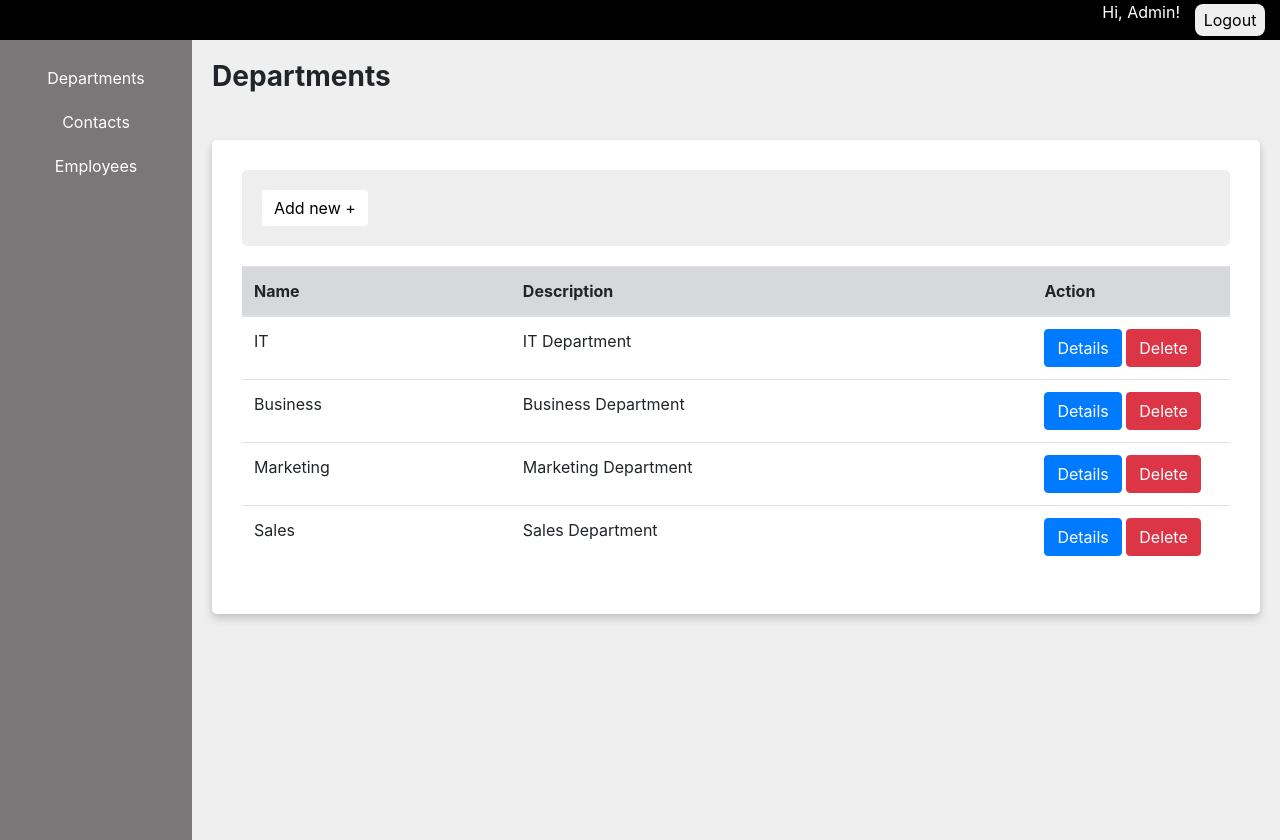
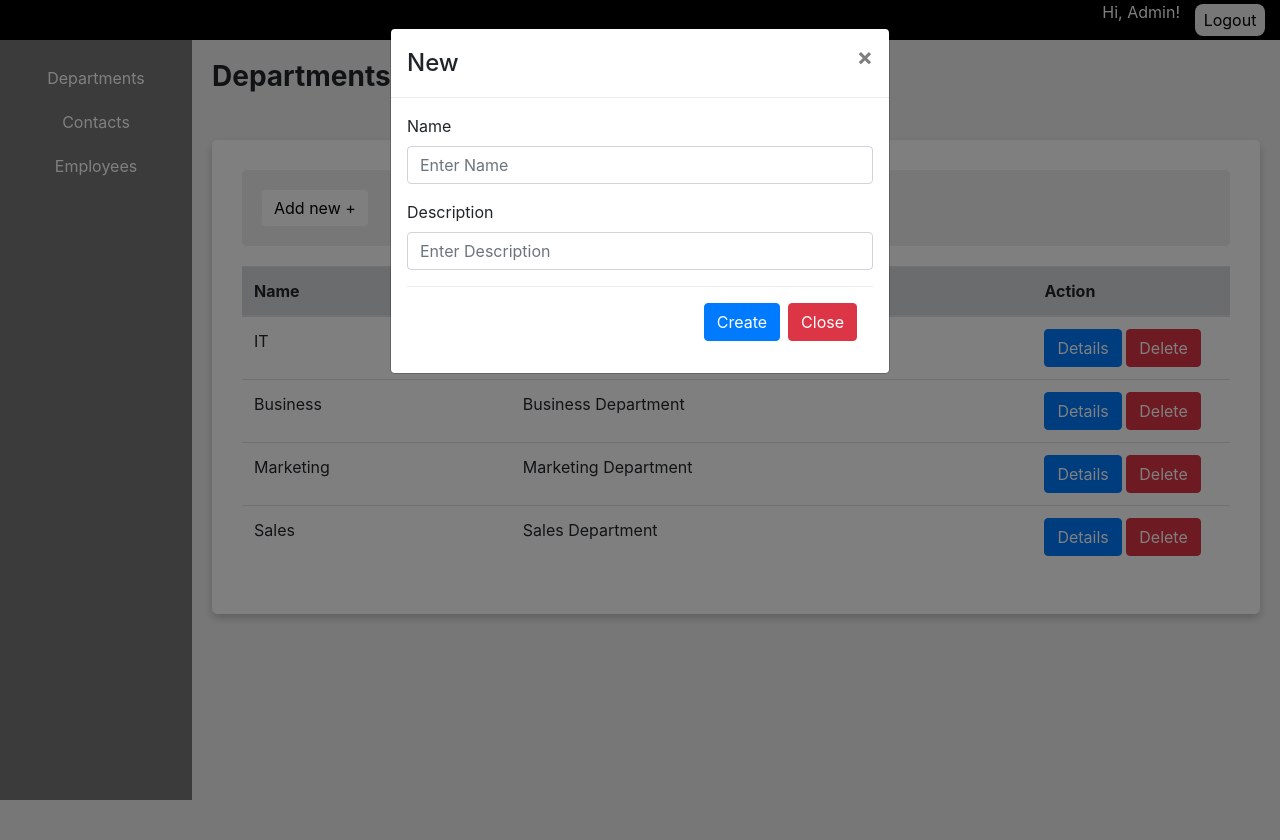
Before and after one commit to hothanhtuan1209/python-training, a Django app: page /departments in a window 1280 px wide, after a click on "Add new +". After the commit the page ends 800 px from the top, so only its background shows below. Run offline with Django 4.2, Linux system fonts and the light colour scheme; a user stored in the database is signed in; data comes from the database, SQL or seed files in the repository; some libraries are stand-ins or nearby versions.

Commit message:
Create model form to create new department

```diff
--- a/django/manager_employees/departments/templates/list.html
+++ b/django/manager_employees/departments/templates/list.html
@@ -1,5 +1,5 @@
 {% extends 'base.html' %} {% load static %}
-<link rel="stylesheet" href="{% static 'css/list.css.css' %}" />
+<link rel="stylesheet" href="{% static 'css/department.css' %}" />
 
 {% block content %}
 
@@ -77,4 +77,42 @@
   </div>
 </div>
 
+<!-- Modal Create -->
+<div class="modal" id="myModalCreate">
+  <div class="modal-dialog">
+    <div class="modal-content">
+      <!-- Modal Header -->
+      <div class="modal-header">
+        <h4 class="modal-title">New</h4>
+        <button type="button" class="close" data-dismiss="modal">
+          &times;
+        </button>
+      </div>
+
+      <!-- Modal body -->
+      <div class="modal-body">
+        <form id="myForm" method="post" action="{% url 'create_department' %}">
+          {% csrf_token %}
+          <div class="form-group">
+            <label for="inputName">Name</label>
+            <input type="text" class="form-control" id="inputName" name="name" placeholder="Enter Name" onfocus="clearErrorMessageName();">
+            <div id="error-message_name" style="color: red;"></div>
+          </div>
+          <div class="form-group">
+            <label for="inputDescription">Description</label>
+            <input type="text" class="form-control" id="inputDescription" name="description" placeholder="Enter Description" onfocus="clearErrorMessageDes();">
+            <div id="error-message_description" style="color: red;"></div>
+          </div>
+          <div class="modal-footer">
+            <button type="submit" id="submitBtn" class="btn btn-primary">Create</button>
+            <button type="button" class="btn btn-danger" data-dismiss="modal">
+              Close
+            </button>
+          </div>
+        </form>
+      </div>
+    </div>
+  </div>
+</div>
+
 {% endblock %}
```
